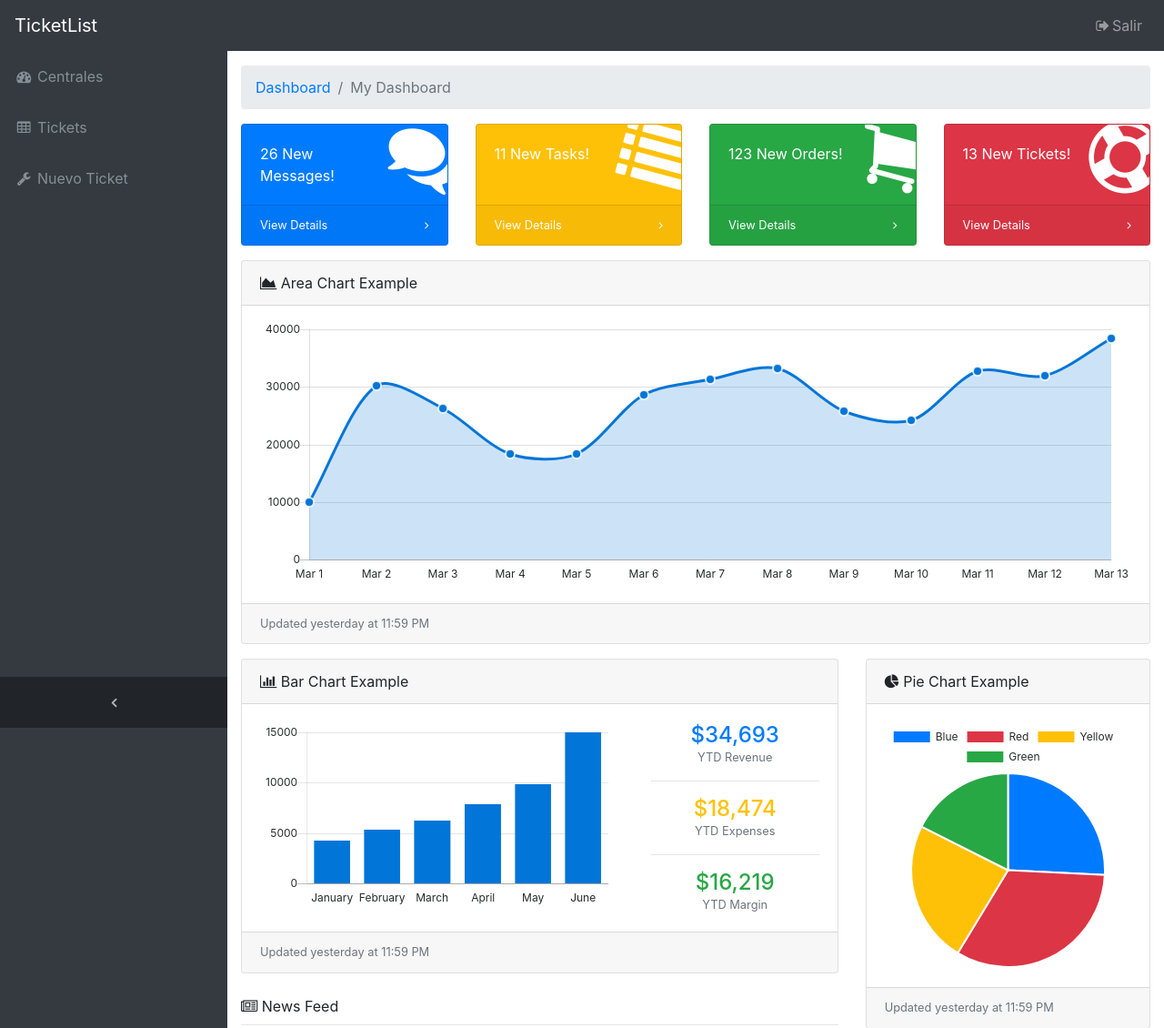
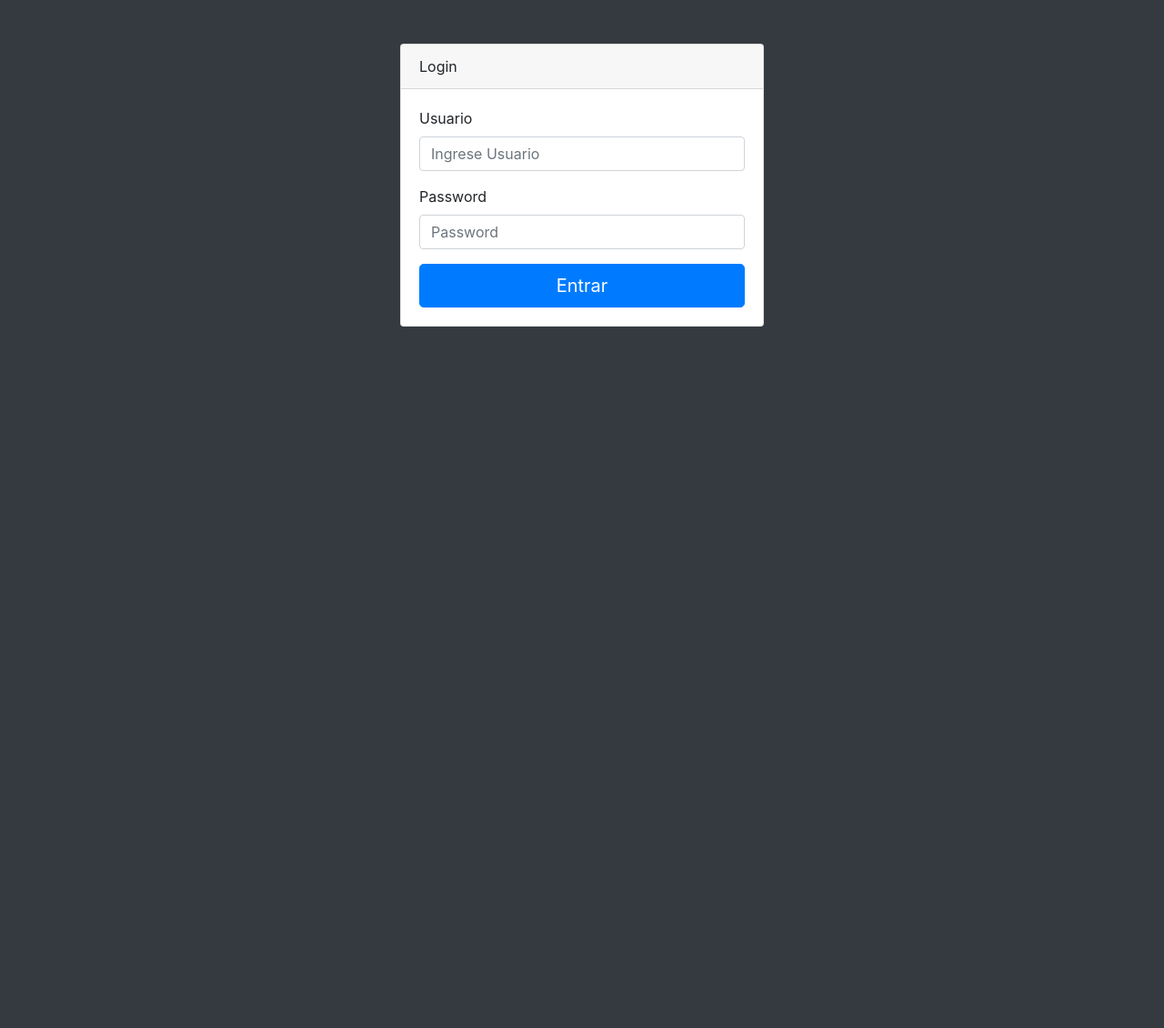
Before and after one commit to desarrollapy/ticketList, a Django app: page / in a window 1280 px wide. Shown: the top 1130 px of the page at 91% size. After the commit the page ends 359 px from the top, so only its background shows below. Run offline with Django 3.2, Linux system fonts and the light colour scheme; grey boxes labelled with a size stand in for pictures from a placeholder-image service; some libraries are stand-ins or nearby versions.

Commit message:
Feat: Login y DJango Admin

```diff
--- a/TicketList/urls.py
+++ b/TicketList/urls.py
@@ -21,8 +21,9 @@ from django.conf import settings
 from ticket import views
 
 urlpatterns = [
-    url(r'^admin/', admin.site.urls),
-    url(r'^$', views.inicio, name='inicio')
+    # url(r'^admin/', admin.site.urls),
+    url(r'^$', views.login_page, name='login'),
+    url(r'^inicio$', views.inicio, name='inicio')
 ]
 
 
--- a/templates/base.html
+++ b/templates/base.html
@@ -28,7 +28,13 @@
     </button>
     <div class="collapse navbar-collapse" id="navbarResponsive">
       <ul class="navbar-nav navbar-sidenav" id="exampleAccordion">
-        <li class="nav-item" data-toggle="tooltip" data-placement="right" title="Dashboard">
+          <li class="nav-item" data-toggle="tooltip" data-placement="right" title="Dashboard">
+          <a class="nav-link" href="admin">
+            <i class="fa fa-fw fa-gear"></i>
+            <span class="nav-link-text">Administración</span>
+          </a>
+            </li>
+          <li class="nav-item" data-toggle="tooltip" data-placement="right" title="Dashboard">
           <a class="nav-link" href="index.html">
             <i class="fa fa-fw fa-dashboard"></i>
             <span class="nav-link-text">Centrales</span>
--- /dev/null
+++ b/templates/login.html
@@ -0,0 +1,47 @@
+{% load static %}
+<!DOCTYPE html>
+<html lang="en">
+
+<head>
+  <meta charset="utf-8">
+  <meta http-equiv="X-UA-Compatible" content="IE=edge">
+  <meta name="viewport" content="width=device-width, initial-scale=1, shrink-to-fit=no">
+  <meta name="description" content="">
+  <meta name="author" content="">
+  <title>TicketList - Administra tus inconvenientes</title>
+  <!-- Bootstrap core CSS-->
+  <link href="{% static 'vendor/bootstrap/css/bootstrap.min.css' %}" rel="stylesheet">
+  <!-- Custom fonts for this template-->
+  <link href="{% static 'vendor/font-awesome/css/font-awesome.min.css' %}" rel="stylesheet" type="text/css">
+  <!-- Custom styles for this template-->
+  <link href="{% static 'css/sb-admin.css' %}" rel="stylesheet">
+</head>
+
+<body class="bg-dark">
+  <div class="container">
+    <div class="card card-login mx-auto mt-5">
+      <div class="card-header">Login</div>
+      <div class="card-body">
+        <form role="form" method="post">{% csrf_token %}
+          <div class="form-group">
+            <label for="exampleInputEmail1">Usuario</label>
+            <input class="form-control" id="usuario" name="usuario" type="text" placeholder="Ingrese Usuario">
+          </div>
+          <div class="form-group">
+            <label for="exampleInputPassword1">Password</label>
+            <input class="form-control" id="password" name="password" type="password" placeholder="Password">
+          </div>
+          <div class="form-group">
+          </div>
+          <input type="submit" value="Entrar" class="btn btn-lg btn-primary btn-block"/>
+        </form>
+      </div>
+    </div>
+  </div>
+  <!-- Bootstrap core JavaScript-->
+  <script src="{% static 'vendor/jquery/jquery.min.js' %}"></script>
+  <script src="{% static 'vendor/bootstrap/js/bootstrap.bundle.min.js' %}"></script>
+  <!-- Core plugin JavaScript-->
+  <script src="{% static 'vendor/jquery-easing/jquery.easing.min.js' %}"></script>
+</body>
+</html>
--- /dev/null
+++ b/ticket/forms.py
@@ -0,0 +1,5 @@
+from django import forms
+
+class LoginForm(forms.Form):
+    username = forms.CharField()
+    password = forms.CharField(widget = forms.PasswordInput())
--- a/ticket/views.py
+++ b/ticket/views.py
@@ -1,6 +1,45 @@
+from django.contrib.auth.decorators import login_required
 from django.shortcuts import render
-
+from ticket.forms import *
+from django.contrib.auth import authenticate, login, logout
+from django.contrib.auth.decorators import login_required
+from django.http import HttpResponseRedirect
+from django.contrib import messages  # Para enviar mensajes de erorr al template.
 # Create your views here.
 
+
+@login_required(login_url='/')
 def inicio(request):
     return render(request, "base.html",{});
+
+
+def login_page(request):
+    """
+        Vista para ingresar y autenticarse, para poder utilizar el sistema.
+
+    """
+
+    if request.method == "POST":
+        form = LoginForm(request.POST)
+        if form.is_valid():
+            username = form.cleaned_data['username']
+            password = form.cleaned_data['password']
+
+            user = authenticate(username=username, password=password)
+            if user is not None:
+                if user.is_active:
+                    login(request, user)
+                    print "Entrooo"
+                    return HttpResponseRedirect('/inicio')
+                else:
+                    print "Usuario inactivo."
+                    messages.add_message(request, messages.WARNING, 'Usuario inactivo.')
+            else:
+                print "Nombre de usuario y/o password incorrecto."
+                messages.add_message(request, messages.ERROR, 'Nombre de usuario y/o password incorrecto.')
+        else:
+            messages.add_message(request, messages.WARNING, 'Datos invalidos.')
+    else:
+        form = LoginForm()
+
+    return render(request, 'login.html')
```
